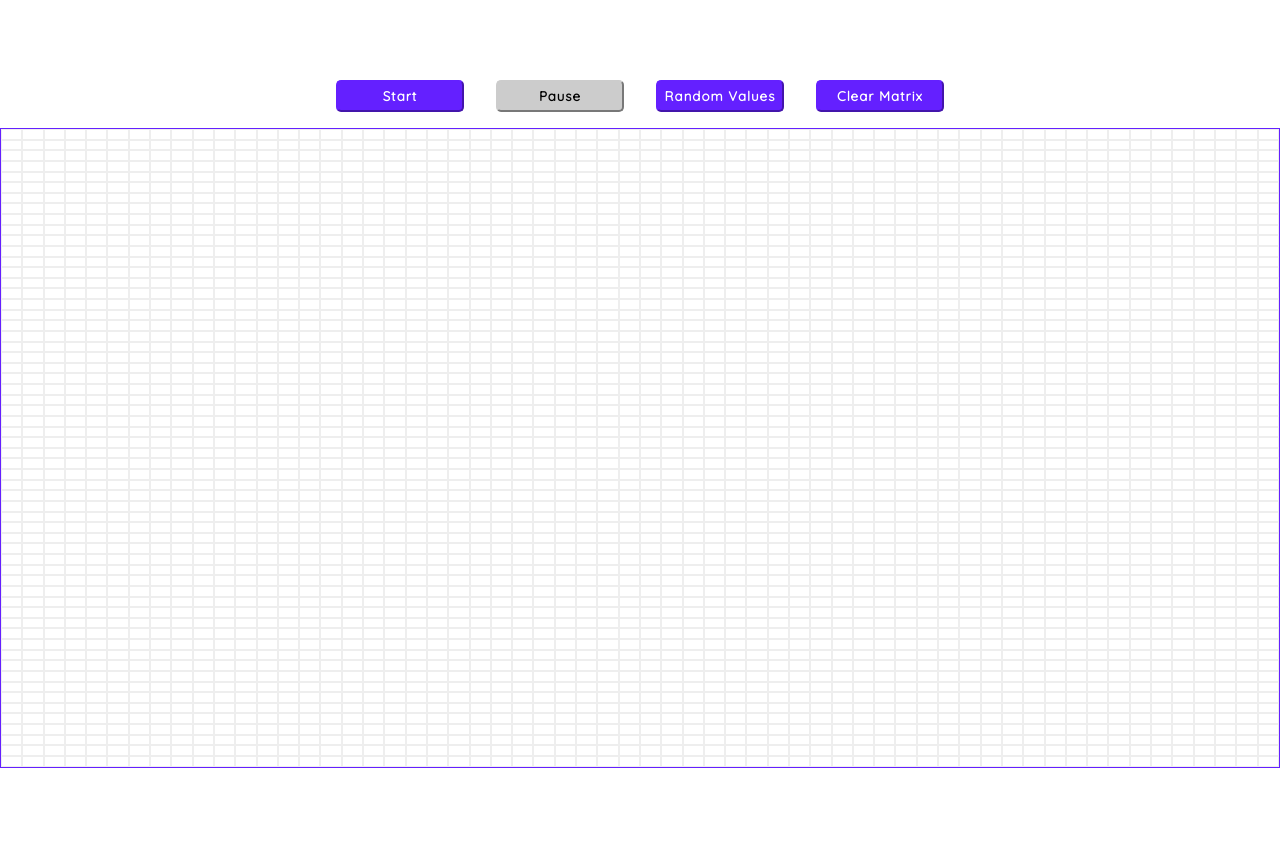
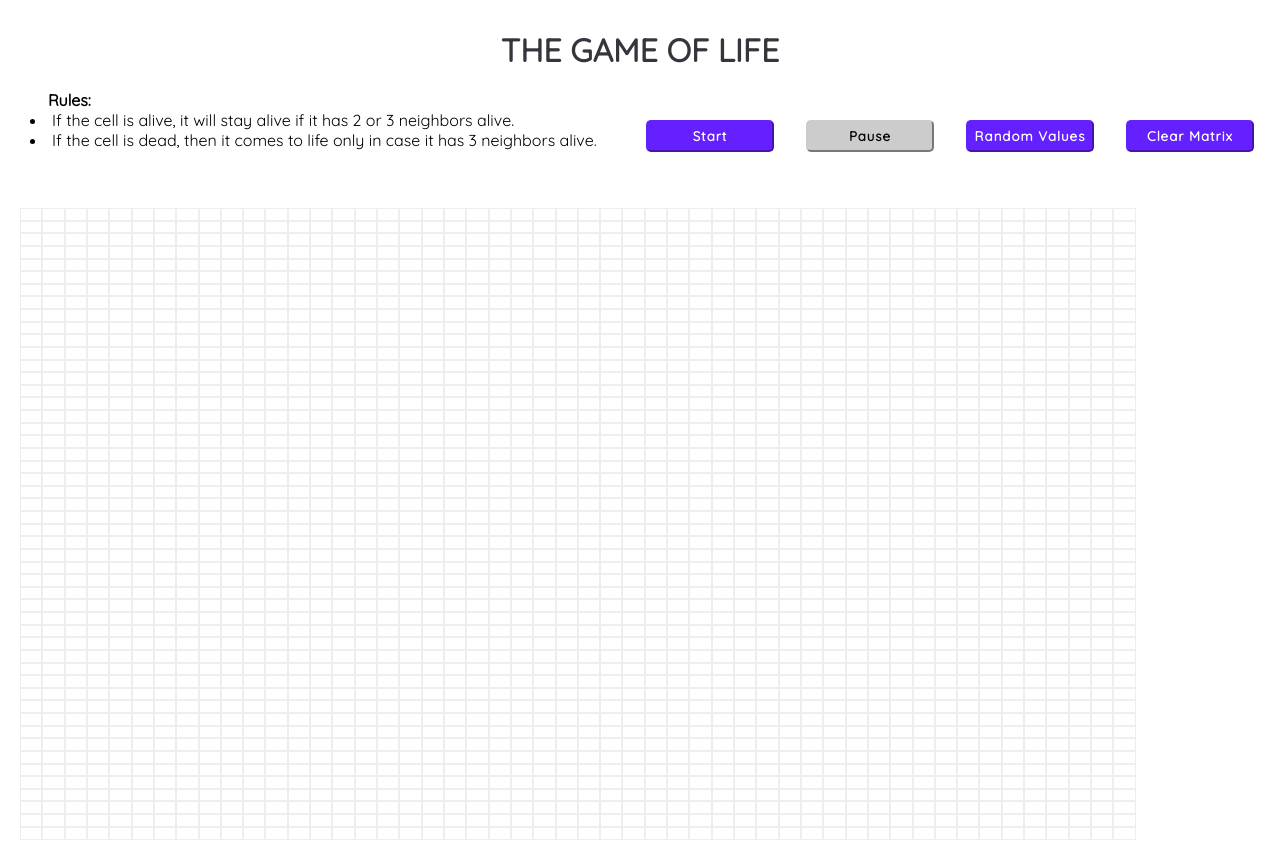
Before and after one commit to KARENLABO/game-of-life, a React (Create React App) app in the folder Karen/game-of-life/: page / in a window 1280 px wide. Before the commit the page ends 800 px from the top, so only its background shows below. Built offline with nearby package versions, Linux system fonts and the light colour scheme.

Commit message:
Create a header div to incluide rules, and add styles for that class

```diff
--- a/Karen/game-of-life/src/components/Table.css
+++ b/Karen/game-of-life/src/components/Table.css
@@ -1,20 +1,52 @@
 @import url('https://fonts.googleapis.com/css2?family=Quicksand&display=swap');
 
 
-.table-container{
-    width:100vw;
-    height: 80vh;
-    border: 1px #6420ff solid;
+.game-container {
+    text-align: center;
+    font-family: 'Quicksand', sans-serif;
+    padding: 20px;
 }
 
-td{
-    border: 1px #eee solid;
+.game-container h1{
+    margin: 10px 0;
+    color: #37343d;
 }
 
-.butons-menu{
+
+.header{
+    display: grid;
+    grid-template-columns: 1fr 1fr;
+    text-align:justify;
+}
+
+
+.header h4{
+    text-align:justify;
+    margin: 0;
+    margin-left: 3%;
+
+}
+
+.rules{
+    padding: 10px;
+}
+
+.table-container{
+    width:calc(90%);
+    height: 79vh;
+
+}
+
+.table-container td{
+ border: 1px #eee solid;
+}
+
+
+.menus-buttons{
     display: flex;
     justify-content: center;
-    align-items: end;
+    flex-wrap: wrap;
+    align-items: center;
     margin-bottom: 1rem;
     gap: 2rem;
     min-height: 7rem;
--- a/Karen/game-of-life/src/components/Table.jsx
+++ b/Karen/game-of-life/src/components/Table.jsx
@@ -5,7 +5,7 @@ import {nextState, copy} from './helperFunctions'
 
 
 function Table() {
-  const spaces = 60;
+  const spaces = 50;
   const [cells, setCells] = useState(new Array(spaces).fill('').map(() => new Array(spaces).fill(false)));
   const [runProgram, setRunProgram] = useState(false);
 
@@ -43,14 +43,25 @@ function Table() {
     }, 300);
 
     return(
-      <div>
-        <div className='butons-menu'>
-          <button onClick={onClickStart} disabled={runProgram}>
-            Start</button>
-          <button onClick={onClickPause}disabled={!runProgram}>Pause</button>
-          <button onClick={onClickCustom}>Random Values</button>
-          <button onClick={onClickClear}>Clear Matrix</button>
+      <div className='game-container'>
+        <h1>THE GAME OF LIFE</h1>
+        <div className='header'>
+          <div className='rules'>
+            <h4> Rules:</h4>
+            <li> If the cell is alive, it will stay alive if it has 2 or 3 neighbors alive.</li>
+            <li> If the cell is dead, then it comes to life only in case it has 3 neighbors alive.</li>
+          </div>
+
+          <div className='menus-buttons'>
+            <button onClick={onClickStart} disabled={runProgram}>
+              Start</button>
+            <button onClick={onClickPause} disabled={!runProgram}>Pause</button>
+            <button onClick={onClickCustom}>Random Values</button>
+            <button onClick={onClickClear}>Clear Matrix</button>
+          </div>
         </div>
+
+
         <div>
           <table className='table-container' cellPadding={0} cellSpacing={0}>
             <tbody>
```
